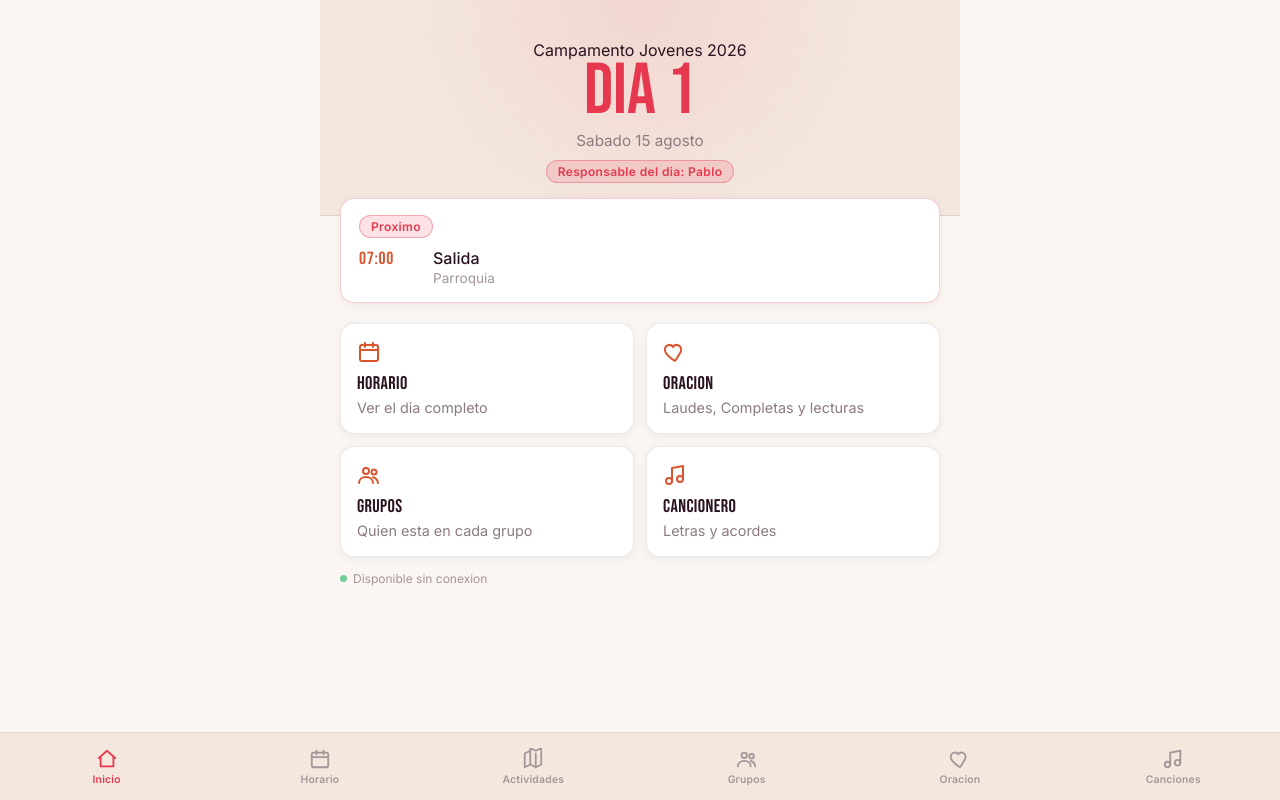
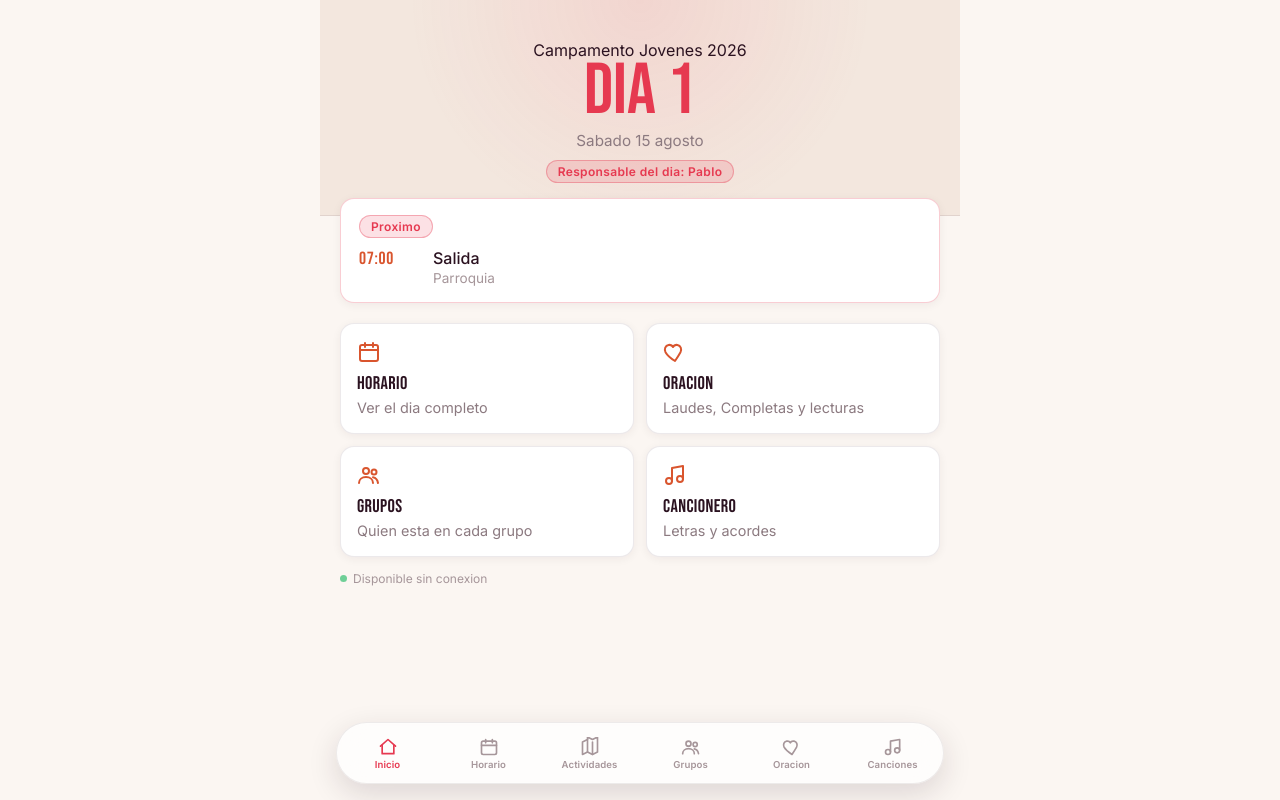
Before and after one commit to Pablopalmed/campamento-jovenes-2026, a React (Vite) app: page / in a window 1280 px wide. Built offline with nearby package versions, Linux system fonts and the light colour scheme.

Commit message:
Update index.css

```diff
--- a/src/index.css
+++ b/src/index.css
@@ -21,7 +21,8 @@
   --font-body: 'Inter', system-ui, sans-serif;
 
   --radius: 14px;
-  --nav-height: 68px;
+  --nav-height: 62px;
+  --nav-margin: 16px;
 }
 
 * {
@@ -82,7 +83,7 @@ p {
   width: 100%;
   max-width: 640px;
   margin: 0 auto;
-  padding: 0 0 calc(var(--nav-height) + 24px) 0;
+  padding: 0 0 calc(var(--nav-height) + var(--nav-margin) * 2 + 12px) 0;
 }
 
 .cabecera {
@@ -297,16 +298,21 @@ p {
 
 .nav-inferior {
   position: fixed;
-  bottom: 0;
-  left: 0;
-  right: 0;
+  left: 50%;
+  bottom: calc(var(--nav-margin) + env(safe-area-inset-bottom));
+  transform: translateX(-50%);
+  width: calc(100% - var(--nav-margin) * 2);
+  max-width: 608px;
   height: var(--nav-height);
-  background: var(--color-bg-elevated);
-  border-top: 1px solid var(--color-border);
+  background: rgba(255, 255, 255, 0.72);
+  backdrop-filter: blur(14px);
+  -webkit-backdrop-filter: blur(14px);
+  border: 1px solid rgba(43, 18, 32, 0.08);
+  border-radius: 999px;
   display: flex;
   justify-content: space-around;
   align-items: center;
-  padding-bottom: env(safe-area-inset-bottom);
+  box-shadow: 0 10px 30px rgba(43, 18, 32, 0.14);
   z-index: 10;
 }
 
@@ -314,11 +320,11 @@ p {
   display: flex;
   flex-direction: column;
   align-items: center;
-  gap: 3px;
+  gap: 2px;
   color: var(--color-stone);
-  font-size: 0.65rem;
+  font-size: 0.6rem;
   font-weight: 600;
-  letter-spacing: 0.02em;
+  letter-spacing: 0.01em;
   flex: 1;
   padding: 6px 0;
 }
@@ -328,8 +334,8 @@ p {
 }
 
 .nav-item svg {
-  width: 22px;
-  height: 22px;
+  width: 20px;
+  height: 20px;
 }
 
 .hero-inicio {
```
